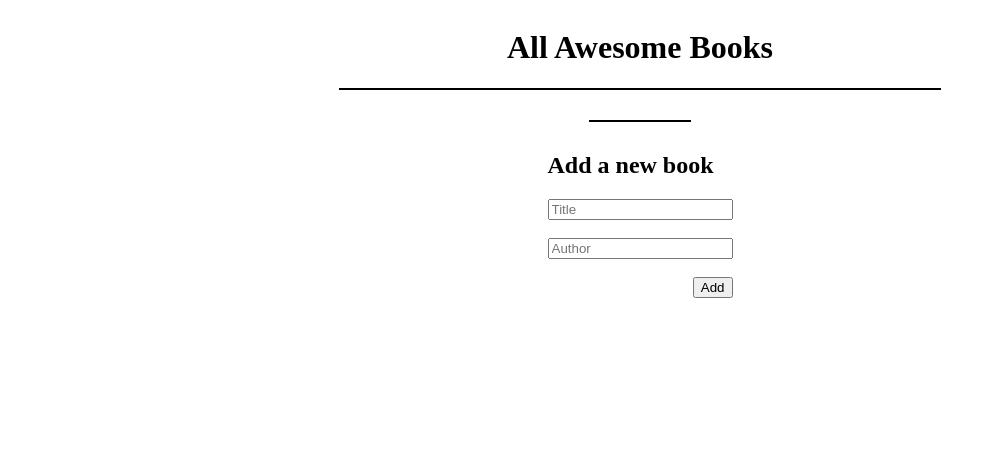
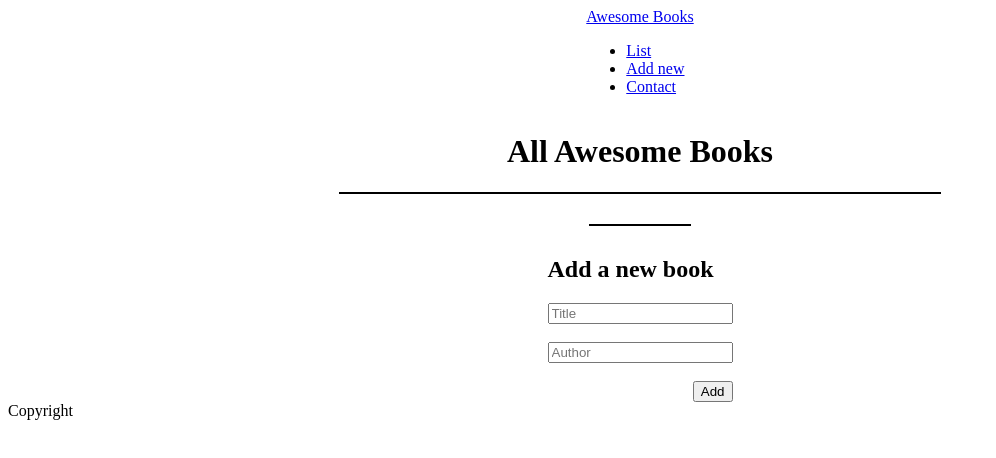
Before and after one commit to JauJau088/awesome-books-luci-jau, a website: page index.html in a window 1280 px wide. Shown: the whole page, without its empty margins (0-996 px from the left). Drawn offline with Linux system fonts and the light colour scheme.

Commit message:
Add navigation and footer backbone

```diff
--- a/index.html
+++ b/index.html
@@ -9,9 +9,17 @@
 </head>
 <body>
 	<header class="header">
-		<h1>All Awesome Books</h1>
+		<nav class="nav">
+			<div class="logo"><a href="#">Awesome Books</a></div>
+			<ul class="nav-list">
+				<li class="nav-item"><a href="#" class="nav-link">List</a></li>
+				<li class="nav-item"><a href="#" class="nav-link">Add new</a></li>
+				<li class="nav-item"><a href="#" class="nav-link">Contact</a></li>
+			</ul>
+		</nav>
 	</header>
 	<main class="main">
+		<h1>All Awesome Books</h1>
 		<section class="book-list">
 			<!-- Add the items dynamically in js -->
 		</section>
@@ -31,6 +39,9 @@
 			</form>
 		</section>
 	</main>
+	<footer class="footer">
+		<p class="copy">Copyright</p>
+	</footer>
 
 	<script src="script.js"></script>
 </body>
```
